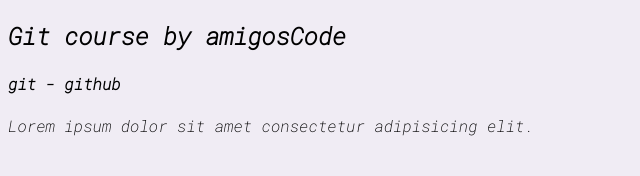
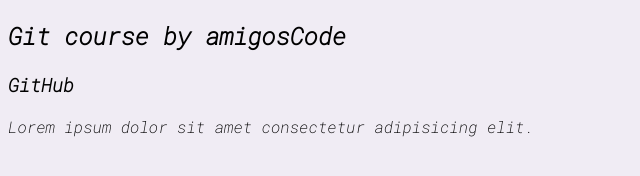
Before and after one commit to Alexrpoma/git-fundamentals, a plain HTML site: page index.html in a window 1280 px wide. Shown: the whole page, without its empty margins (0-640 px from the left). Drawn offline with Linux system fonts and the light colour scheme.

Commit message:
some change on html

```diff
--- a/index.html
+++ b/index.html
@@ -10,7 +10,7 @@
 </head>
 <body>
   <h2>Git course by amigosCode</h2>
-  <h4>git - github</h4>
+  <h3>GitHub</h3>
   <p>Lorem ipsum dolor sit amet consectetur adipisicing elit.</p>
 </body>
 </html>
```
